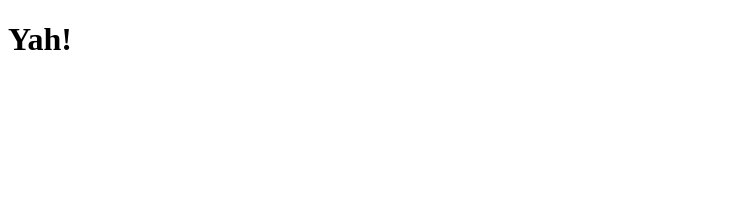
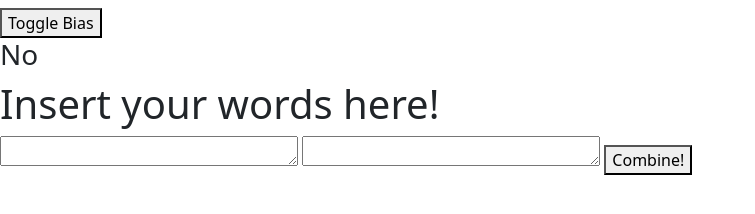
Before and after one commit to Compound-codes/word-combiner, a plain HTML site: page index.html in a window 1280 px wide. Shown: the whole page, without its empty margins (0-755 px from the left). Drawn offline with nearby package versions, Linux system fonts and the light colour scheme.

Commit message:
New Update!
Web UI

```diff
--- a/index.html
+++ b/index.html
@@ -3,16 +3,25 @@
 <html>
     <head>
         <meta charset="utf-8">
+        <script src="https://ajax.googleapis.com/ajax/libs/jquery/3.6.3/jquery.min.js"></script>
+        <link href="https://cdn.jsdelivr.net/npm/bootstrap@5.3.0-alpha1/dist/css/bootstrap.min.css" rel="stylesheet" integrity="sha384-GLhlTQ8iRABdZLl6O3oVMWSktQOp6b7In1Zl3/Jr59b6EGGoI1aFkw7cmDA6j6gD" crossorigin="anonymous">
+        <script src="https://cdn.jsdelivr.net/npm/bootstrap@5.3.0-alpha1/dist/js/bootstrap.bundle.min.js" integrity="sha384-w76AqPfDkMBDXo30jS1Sgez6pr3x5MlQ1ZAGC+nuZB+EYdgRZgiwxhTBTkF7CXvN" crossorigin="anonymous"></script>
         <meta http-equiv="X-UA-Compatible" content="IE=edge">
-        <title></title>
+        <title>Word Combiner</title>
         <meta name="description" content="">
-        <script src="https://ajax.googleapis.com/ajax/libs/jquery/3.6.3/jquery.min.js"></script>
+        <link rel="stylesheet" href="style.css">
         <meta name="viewport" content="width=device-width, initial-scale=1">
-        <link rel="stylesheet" href="">
+
     </head>
     <body>
+        <h1 id="combined-word"></h1>
+        <button onclick="biasToggle()">Toggle Bias</button>
+        <h3 id="bias">No</h3>
+        <h1>Insert your words here!</h1>
+        <textarea name="" id="firstInput" cols="30" rows="1"></textarea>
+        <textarea name="" id="secondInput" cols="30" rows="1"></textarea>
+        <button onclick="combine()">Combine!</button>
+        <script src="word.js"></script>
 
-        <h1 id="combined-word">Yah!</h1>
-        <script src="index.js" async defer></script>
     </body>
 </html>
```
